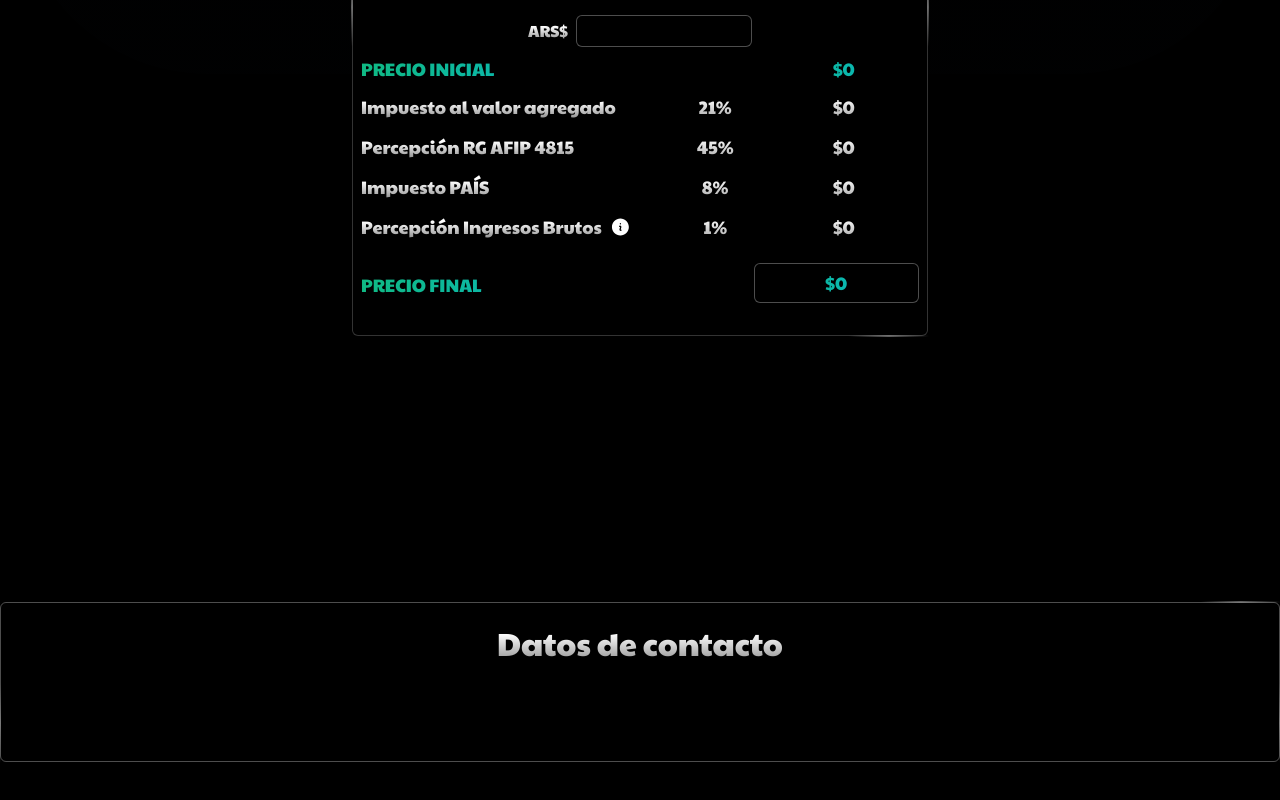
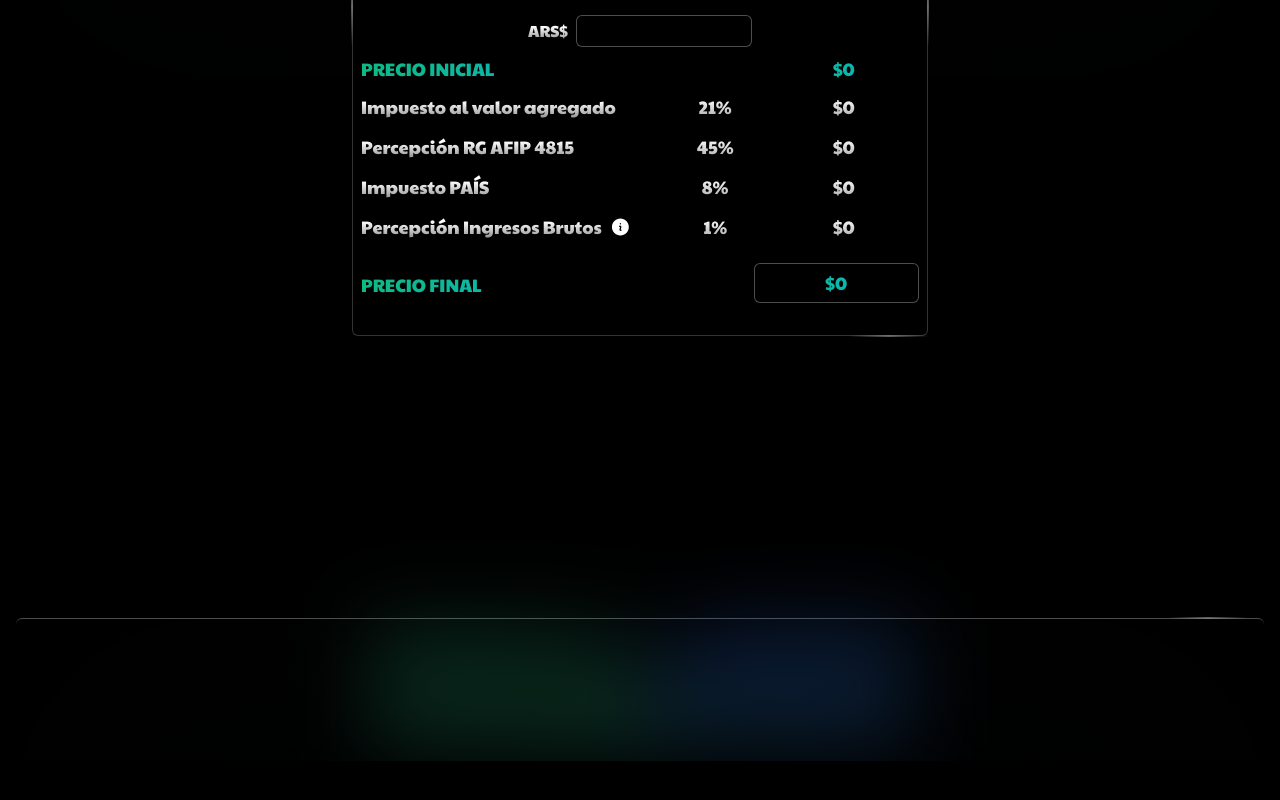
Before and after one commit to MatySeitour/que-me-estan-cobrando, a Next.js app: page / in a window 1280 px wide. Shown: the part 2230-3030 px from the top of the page. After the commit the page ends 2991 px from the top, so only its background shows below. Built offline with nearby package versions, Linux system fonts and the light colour scheme; no server answers; some icons are missing.

Commit message:
feat(footer) add gradient

```diff
--- a/src/components/Footer.tsx
+++ b/src/components/Footer.tsx
@@ -3,14 +3,11 @@ import { GradientEffectBackground } from "./GradientEffectBackground";
 
 export const Footer = (): JSX.Element => {
   return (
-    <footer className="relative mb-10 h-auto w-full rounded-md border border-white/30 p-4">
-      <div className="border-effect__bottom absolute -right-0.5 -top-0.5 h-0.5 w-20"></div>
-      <div className="border-effect__left absolute -left-0.5 top-20 h-20 w-0.5"></div>
-      <div className="border-effect__left absolute -right-0.5 top-20 h-20 w-0.5"></div>
-      <div className="h-full w-full">
-        <h5 className="bg-gradient__effect service-title mb-8 text-center text-[2rem]">
-          Datos de contacto
-        </h5>
+    <footer className="mb-10 h-auto w-full p-4">
+      <div className="relative h-full w-full rounded-md border-t border-white/30">
+        <GradientEffectBackground classname="after:w-full after:h-36" />
+        <div className="border-effect__bottom absolute -top-0.5 right-4 h-0.5 w-20"></div>
+        <div className="h-full w-full pt-10">
           <div className=" flex h-auto w-full items-center justify-center gap-6">
             <div className="group relative h-auto w-auto">
               <FaGithub className="h-10 w-10 text-white" />
@@ -34,6 +31,7 @@ export const Footer = (): JSX.Element => {
             </div>
           </div>
         </div>
+      </div>
     </footer>
   );
 };
```
Lines whose indentation alone changed are shown as unchanged.
